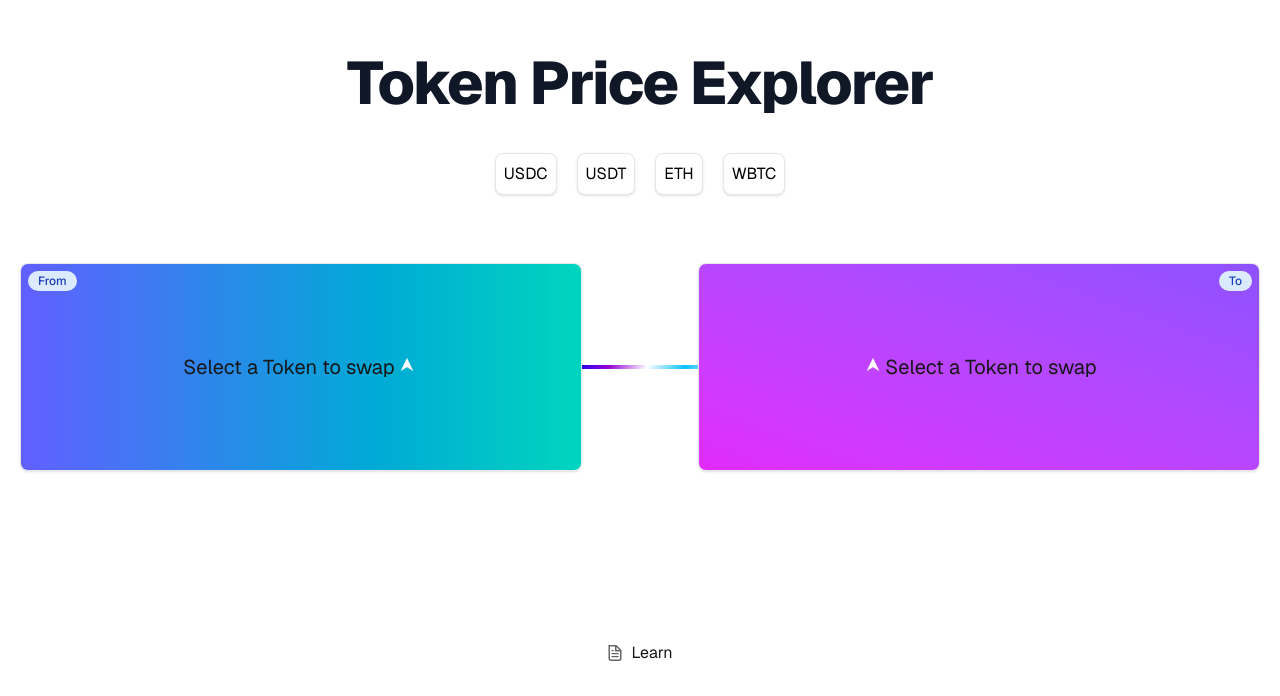
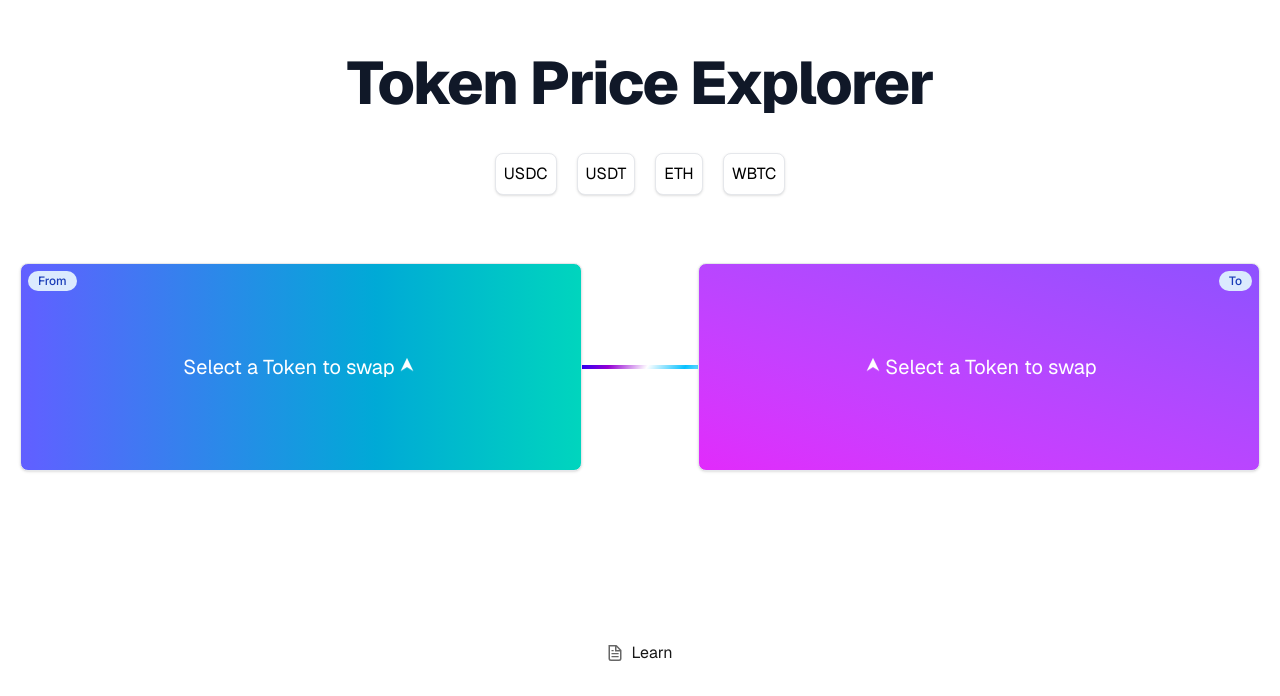
Before and after one commit to aothepro/funswap, a Next.js app: page / in a window 1280 px wide. Shown: the part 104-800 px from the top of the page. Built offline with nearby package versions, Linux system fonts and the light colour scheme.

Commit message:
set light mode text for initaial state to white

```diff
--- a/src/components/TokenSwapCompareSection/TokenCard.tsx
+++ b/src/components/TokenSwapCompareSection/TokenCard.tsx
@@ -128,7 +128,7 @@ export const TokenCard = ({
               width={16}
               height={16}
             />
-            <div className="text-xl">Select a Token to swap</div>
+            <div className="text-xl text-white">Select a Token to swap</div>
           </div>
         ) : (
           <div className="flex flex-col items-center w-full">
```
